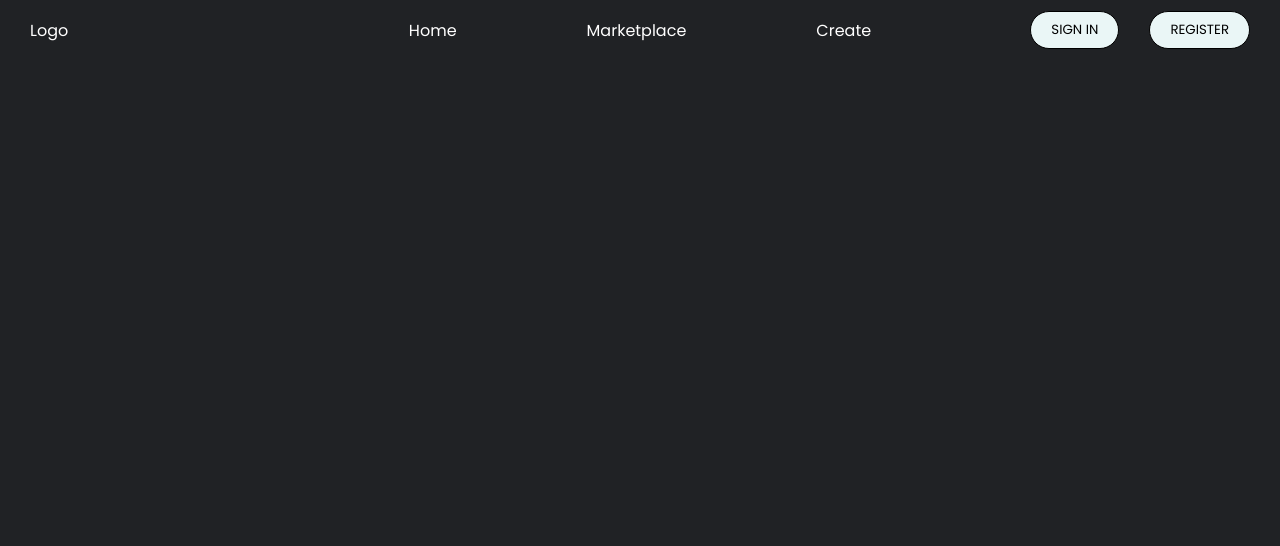
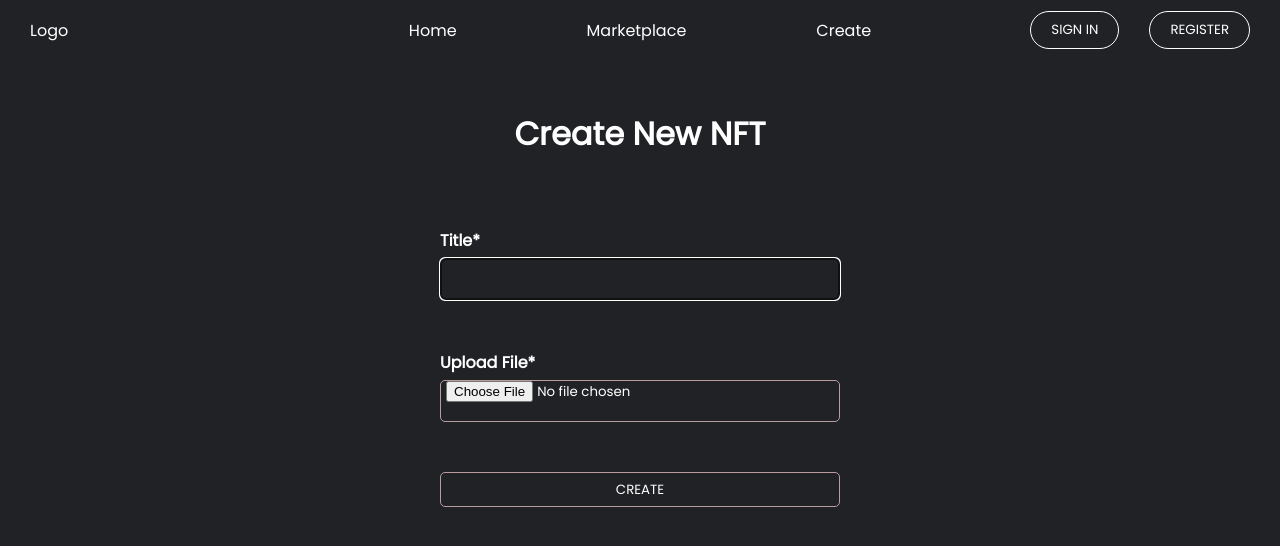
Before and after one commit to Non-Fungibles/JPEG-Marketplace, a React app: page /create in a window 1280 px wide. Shown: the top 546 px of the page. Built offline with nearby package versions, Linux system fonts and the light colour scheme.

Commit message:
add CreateForm component

```diff
--- a/client/src/App.js
+++ b/client/src/App.js
@@ -4,6 +4,7 @@ import Register from "./components/Register";
 import SignIn from "./components/SignIn";
 import Home from "./components/Home";
 import Navbar from "./components/Navbar";
+import CreateForm from "./Components/CreateForm";
 
 const App = () => {
   return (
@@ -11,6 +12,8 @@ const App = () => {
       <Navbar />
       <Routes>
         <Route path='/' element={<Home />}/>
+        {/* <Route path='/marketpalce' element={<MarketPlace />} /> */}
+        <Route path='/create' element={<CreateForm />} />
         <Route path='/login' element={<SignIn />}/>
         <Route path='/register' element={<Register />}/>
       </Routes>
--- /dev/null
+++ b/client/src/Components/CreateForm.js
@@ -0,0 +1,34 @@
+import React, { useRef, useEffect } from 'react';
+
+// NFT structure: name, price, url, status, user_id
+// Only pass { name, url } to the backend
+// user_id will be id of user who create this NFT
+// Default: price: 0, status: false,
+
+const CreateForm = () => {
+  const inputRef = useRef(null);
+
+  // focus on first input field upon mounting
+  useEffect(() => {
+    inputRef.current.focus();
+  }, []);
+
+  return (
+    <main id='createNFT'>
+      <form className="form">
+        <h1>Create New NFT</h1>
+        <div className="form-control">
+          <label htmlFor="name">Title</label>
+          <input type="text" id='name' name='name' ref={inputRef}/>
+        </div>
+        <div className="form-control">
+          <label htmlFor="url">Upload File</label>
+          <input type="file" id='url' name='url' />
+        </div>
+        <button type='submit'>CREATE</button>
+      </form>
+    </main>
+  )
+}
+
+export default CreateForm
--- a/client/src/components/Navbar.js
+++ b/client/src/components/Navbar.js
@@ -10,9 +10,9 @@ const Navbar = () => {
         <Link to='/'>Logo</Link>
       </div>
       <div id='navigation'>
-        <div>Home</div>
-        <div>Marketplace</div>
-        <div>Create</div>
+        <span><Link to='/'>Home</Link></span>
+        <span>Marketplace</span>
+        <span><Link to='/create'>Create</Link></span>
       </div>
       <div id='login-logout'>
         <Link to='/login'>
--- a/client/src/styles/forms.css
+++ b/client/src/styles/forms.css
@@ -1,4 +1,4 @@
-/**********************
+/* *********************
 FORMS
 ***********************/
 
@@ -58,14 +58,14 @@ FORMS
 .form button {
   height: 35px;
   border-radius: 5px;
-  border: 1px solid black;
-  background: #5585b5;
+  border: 1px solid rgb(185, 156, 156);
   color: white;
 }
 
 .form button:hover {
   cursor: pointer;
-  background: #005792;
+  background: rgb(85, 76, 76);
+  /* background: #005792; */
 }
 
 #register, #sign-in {
--- a/client/src/styles/navbar.css
+++ b/client/src/styles/navbar.css
@@ -37,17 +37,12 @@ a {
 
 .nav-btn {
   padding: 8px 20px;
-  border: 1px solid black;
+  border: 1px solid white;
   border-radius: 50px;
-  background: #eaf6f6;
-}
-
-button a {
-  color: black;
-  text-decoration: none;
+  color: white
 }
 
 .nav-btn:hover {
   cursor: pointer;
-  background: rgb(221, 207, 207);
+  background: rgb(85, 76, 76);
 }
```
